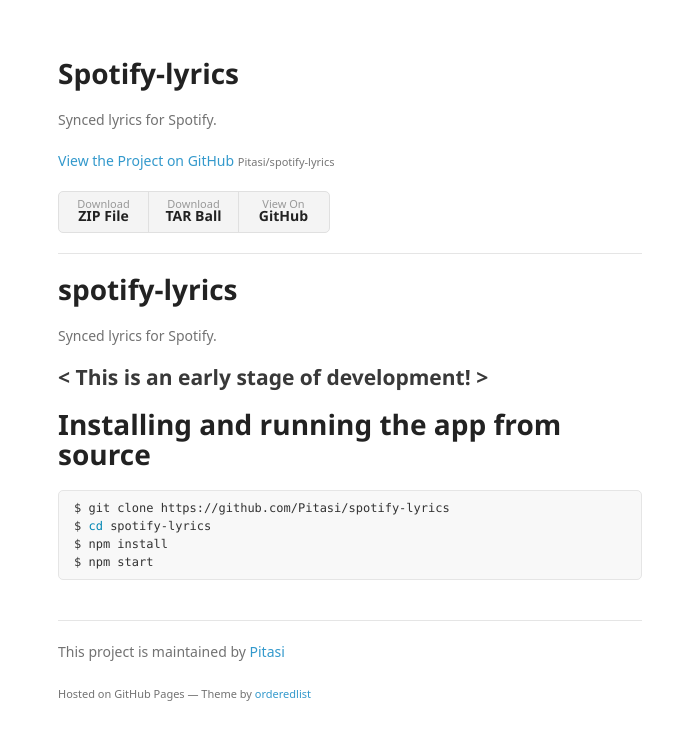
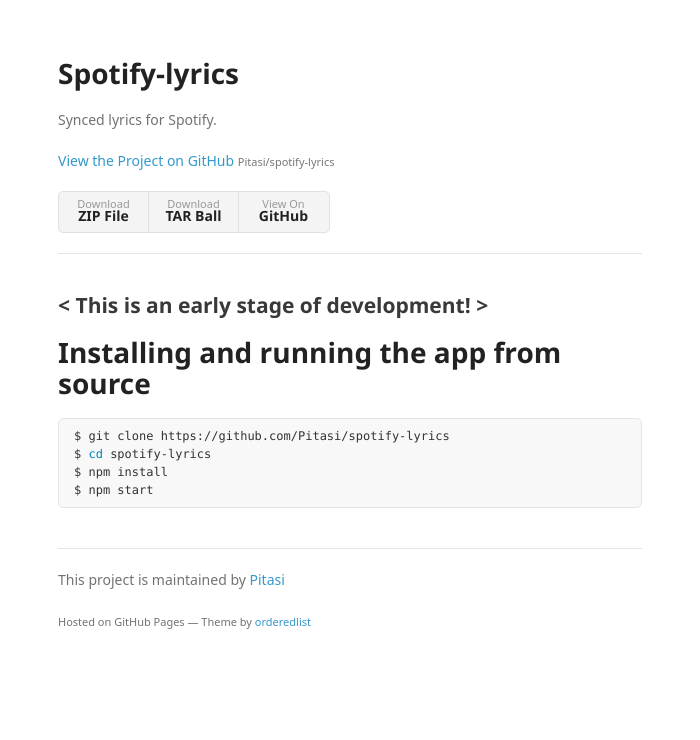
Before and after one commit to Pitasi/spotify-lyrics, an Electron app: page docs/index.html in a window 700 px wide. Drawn offline with Linux system fonts and the light colour scheme; a web font is replaced by a local one.

Commit message:
small fix

```diff
--- a/docs/index.html
+++ b/docs/index.html
@@ -29,10 +29,6 @@
       </header>
       <section>
         <h1>
-<a id="spotify-lyrics" class="anchor" href="#spotify-lyrics" aria-hidden="true"><span aria-hidden="true" class="octicon octicon-link"></span></a>spotify-lyrics</h1>
-
-<p>Synced lyrics for Spotify.</p>
-
 <h2>
 <a id="-this-is-an-early-stage-of-development-" class="anchor" href="#-this-is-an-early-stage-of-development-" aria-hidden="true"><span aria-hidden="true" class="octicon octicon-link"></span></a>&lt; This is an early stage of development! &gt;</h2>
 
```
